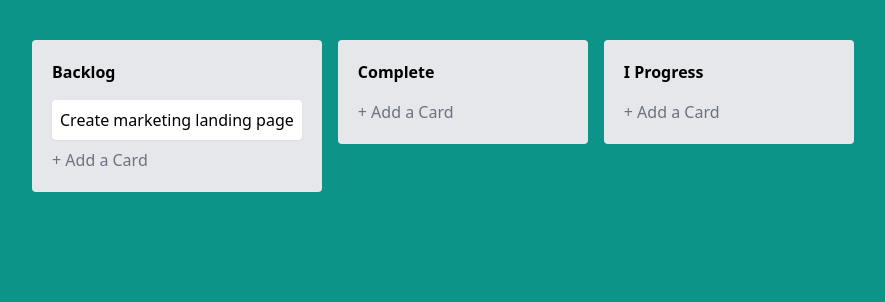
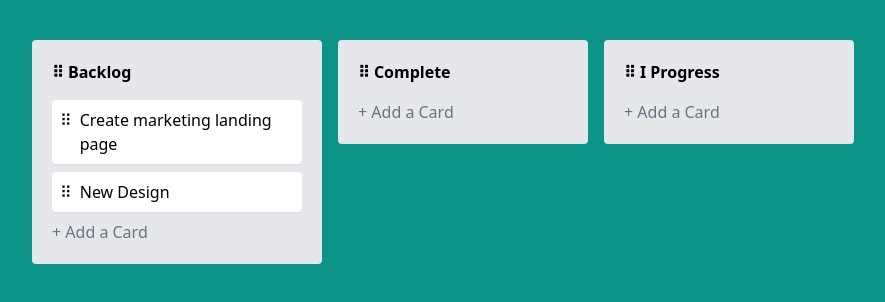
Before and after one commit to pocho50/Kanban-boards, a Nuxt app: page / in a window 1280 px wide. Shown: the top 302 px of the page, without its empty margins (8-893 px from the left). Built offline with nearby package versions, Linux system fonts and the light colour scheme.

Commit message:
feat: drag tasks

```diff
--- /dev/null
+++ b/components/DragHandle.vue
@@ -0,0 +1,4 @@
+<template>
+    <span class="drag-handle cursor-move"> ⠿ </span>
+
+</template>
--- a/components/TrelloBoard.vue
+++ b/components/TrelloBoard.vue
@@ -1,6 +1,7 @@
 <script setup lang="ts">
-import type { Column } from "@/types"
+import type { Column, Task } from "@/types"
 import { nanoid } from "nanoid"
+import draggable from "vuedraggable"
 const columns = ref<Column[]>([
     {
         id: nanoid(),
@@ -11,6 +12,11 @@ const columns = ref<Column[]>([
                 title: "Create marketing landing page",
                 createAt: new Date()
 
+            },
+            {
+                id: nanoid(),
+                title: "New Design",
+                createAt: new Date()
             }
         ]
     },
@@ -25,20 +31,35 @@ const columns = ref<Column[]>([
         tasks: [],
     }
 ])
-
+const alt = useKeyModifier("Alt")
 </script>
 
 <template>
-    <div class=" flex gap-4 overflow-x-auto items-start">
-        <div v-for="column in columns" :key="column.id" class="bg-gray-200 p-5 rounded min-w-[250px]">
+    <div>
+        <draggable v-model="columns" group="columns" handle=".drag-handle" :animation="150" item-key="id"
+            class=" flex gap-4 overflow-x-auto items-start">
+            <template #item="{ element: column }: { element: Column }">
+                <div class="bg-gray-200 p-5 rounded min-w-[250px]">
                     <header class="font-bold mb-4">
+                        <DragHandle />
                         {{ column.title }}
                     </header>
-            <TrelloBoardTask :task="task" v-for="task in column.tasks" :key="task.id" />
+                    <draggable v-model="column.tasks" handle=".drag-handle"
+                        :group="{ name: 'tasks', pull: alt ? 'clone' : true }" :animation="150" item-key="id">
+                        <template #item="{ element: task }: { element: Task }">
+                            <div>
+                                <TrelloBoardTask :task="task" />
+                            </div>
+                        </template>
+                    </draggable>
+
                     <footer>
                         <button class="text-gray-500">+ Add a Card</button>
                     </footer>
                 </div>
+            </template>
+        </draggable>
+
 
     </div>
 </template>
--- a/components/TrelloBoardTask.vue
+++ b/components/TrelloBoardTask.vue
@@ -8,7 +8,23 @@ defineProps<{
 </script>
 
 <template>
-    <div :title="task.createAt.toLocaleDateString()" class="task bg-white p-2 mb-2 rounded shadow-sm max-w-[250px]">
+    <div :title="task.createAt.toLocaleDateString()"
+        class="task bg-white p-2 mb-2 rounded shadow-sm max-w-[250px] flex">
+        <DragHandle class="pr-2" />
         <span>{{ task.title }}</span>
     </div>
 </template>
+<style>
+.sortable-drag .task {
+    transform: rotate(5deg);
+}
+
+.sortable-ghost .task {
+    position: relative;
+}
+
+.sortable-ghost .task::after {
+    content: "";
+    @apply absolute top-0 bottom-0 left-0 right-0 bg-slate-300 rounded;
+}
+</style>
```
Lines whose indentation alone changed are shown as unchanged.
